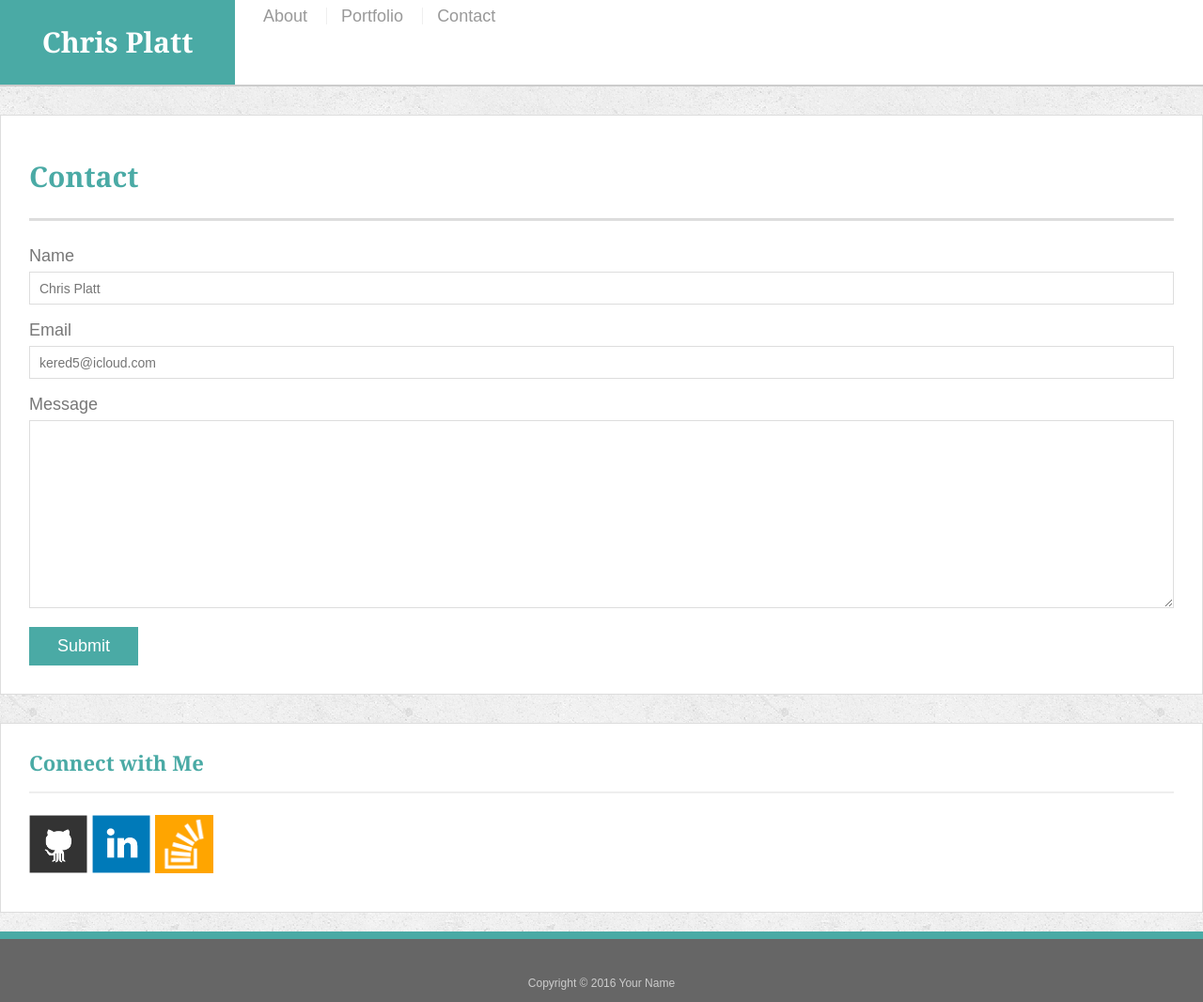
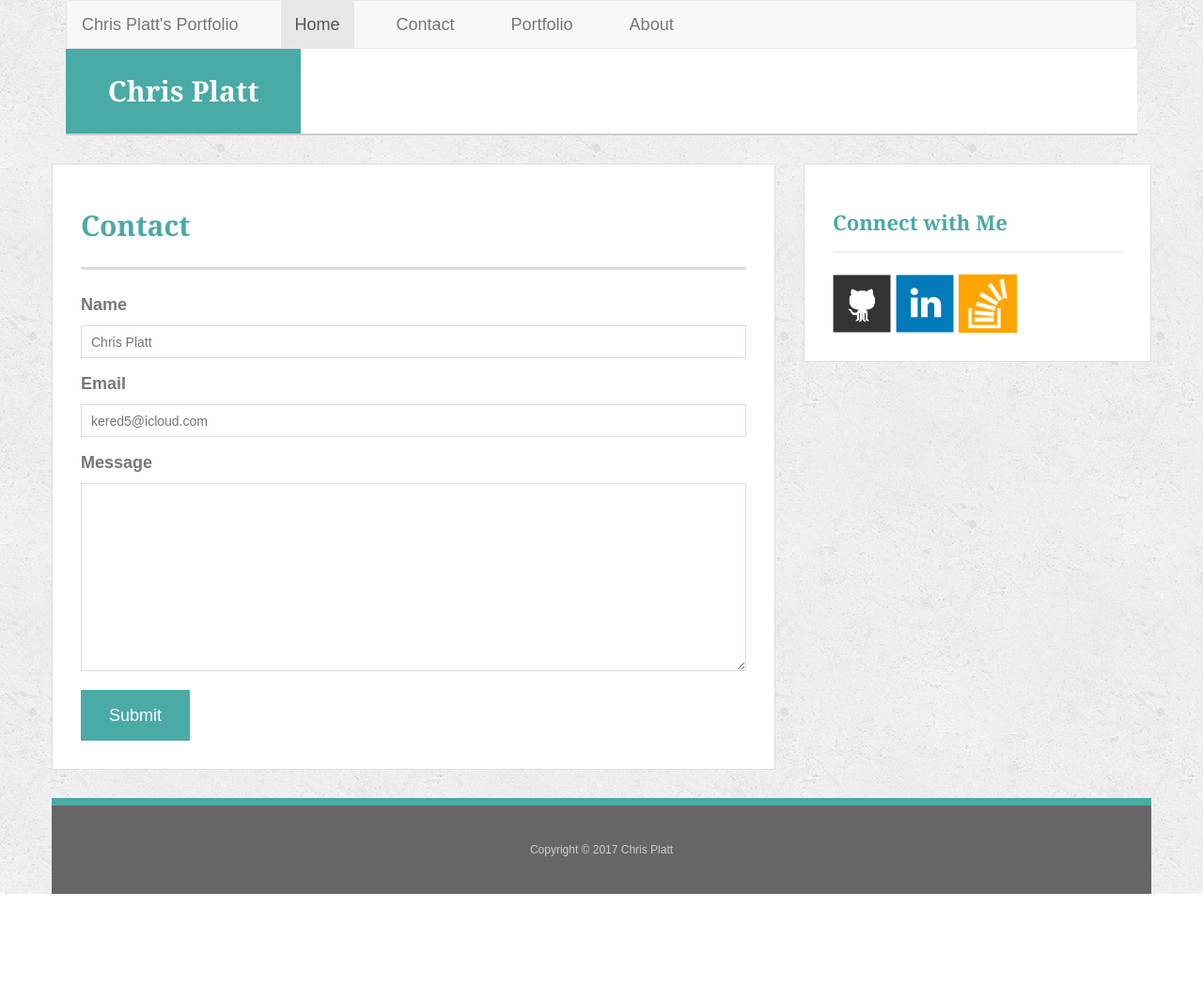
Before and after one commit to kered5/Bootstrap-Portfolio, a plain HTML site: page contact.html in a window 1280 px wide. Shown: the whole page at 94% size. After the commit the page ends 951 px from the top, so only its background shows below. Drawn offline with nearby package versions, Linux system fonts and the light colour scheme.

Commit message:
Final draft

```diff
--- a/assets/css/style.css
+++ b/assets/css/style.css
@@ -80,12 +80,15 @@ h3 {
 
 nav {
   margin-top: 0px;
+  margin-left: 0px;
+  margin-right: 0px;
+  padding-left:0px;
 }
 
 nav a {
   display: inline-block;
-  padding-left: 15px;
-  margin-left: 15px;
+  padding-left: 30px;
+  margin-left: 30px;
   line-height: 18px;
   color: #999;
   text-decoration: none;
@@ -162,6 +165,7 @@ h3,
   margin-top: 30px;
   background: #fff;
   border: 1px solid #ddd;
+  margin-bottom: 30px;
 }
 
 /* portfolio page */
--- a/contact.html
+++ b/contact.html
@@ -1,28 +1,68 @@
-<!doctype html>
+<!DOCTYPE html>
 <html lang="en-us">
 
 <head>
+
   <meta charset="UTF-8">
-  <title>Contact | Chris Platt</title>
+  <title>Bootstrap Demo</title>
+
+  <!-- Bootstrap CDN -->
+
   <link rel="stylesheet" type="text/css" href="assets/css/reset.css">
+
+  <meta name="viewport" content="width=device-width, initial-scale=1.0">
+  <link rel="stylesheet" href="https://maxcdn.bootstrapcdn.com/bootstrap/3.3.6/css/bootstrap.min.css">
     <link rel="stylesheet" type="text/css" href="assets/css/style.css">
-  <meta name="viewport" content="width=device-width, initial-scale=1.0">
+
 </head>
 
 <body>
 
-  <header id="masthead">
+
+  <!-- Creates the Overall Grid -->
   <div class="container">
-      <a href="index.html" id="logo">Chris Platt</a>
-      <nav>
-        <a href="index.html">About</a>
-        <a href="portfolio.html">Portfolio</a>
-        <a href="contact.html">Contact</a>
+<!-- Row 1 -->
+    <div class="row">
+    <div class="col-lg-12">
+<nav class="navbar navbar-default">
+  <div class="container-fluid">
+    <div class="navbar-header">
+      <button type="button" class="navbar-toggle" data-toggle="collapse" data-target="#myNavbar">
+        <span class="icon-bar"></span>
+        <span class="icon-bar"></span>
+        <span class="icon-bar"></span>
+      </button>
+      <a class="navbar-brand" href="#">Chris Platt's Portfolio</a>
+    </div>
+    <div class="collapse navbar-collapse" id="myNavbar">
+      <ul class="nav navbar-nav">
+        <li class="active"><a href="index.html">Home</a></li>
+        <li><a href="contact.html">Contact</a></li>
+        <li><a href="portfolio.html">Portfolio</a></li>
+        <li><a href="index.html">About</a></li>
+      </ul>
+
+    </div>
+  </div>
 </nav>
     </div>
+  </div>
+<!-- Row 2 -->
+
+    <div class="row">
+      <div class="col-lg-12">
+        <header id="masthead">
+
+      <a href="index.html" id="logo">Chris Platt</a>
+
+
   </header>
+      </div>
 
-  <div id="main-container" class="container">
+
+    <!-- Row 3 -->
+    <div class="row">
+      <div class="col-lg-8">
         <section class="main-section">
       <h1>Contact</h1>
 
@@ -45,7 +85,10 @@
       </form>
 
     </section>
+  </div>
 
+
+      <div class="col-lg-4">
             <section class="sidebar">
       <div id="connect">
         <h2>Connect with Me</h2>
@@ -57,11 +100,24 @@
     </section>
       </div>
 
+    </div>
+
+
+
+
+    <!-- Row 4 -->
+    <div class="row">
+      <div class="col-sm-12">
           <footer>
     <div class="container">
-      Copyright &copy; 2016 Your Name
+      Copyright &copy; 2017 Chris Platt
     </div>
   </footer>
+      </div>
+
+    </div>
+  </div>
+
 </body>
 
 </html>
```
Also changed, not shown: index.html (+4 -6 lines), portfolio.html (+51 -19 lines). Lines whose indentation alone changed are shown as unchanged.
